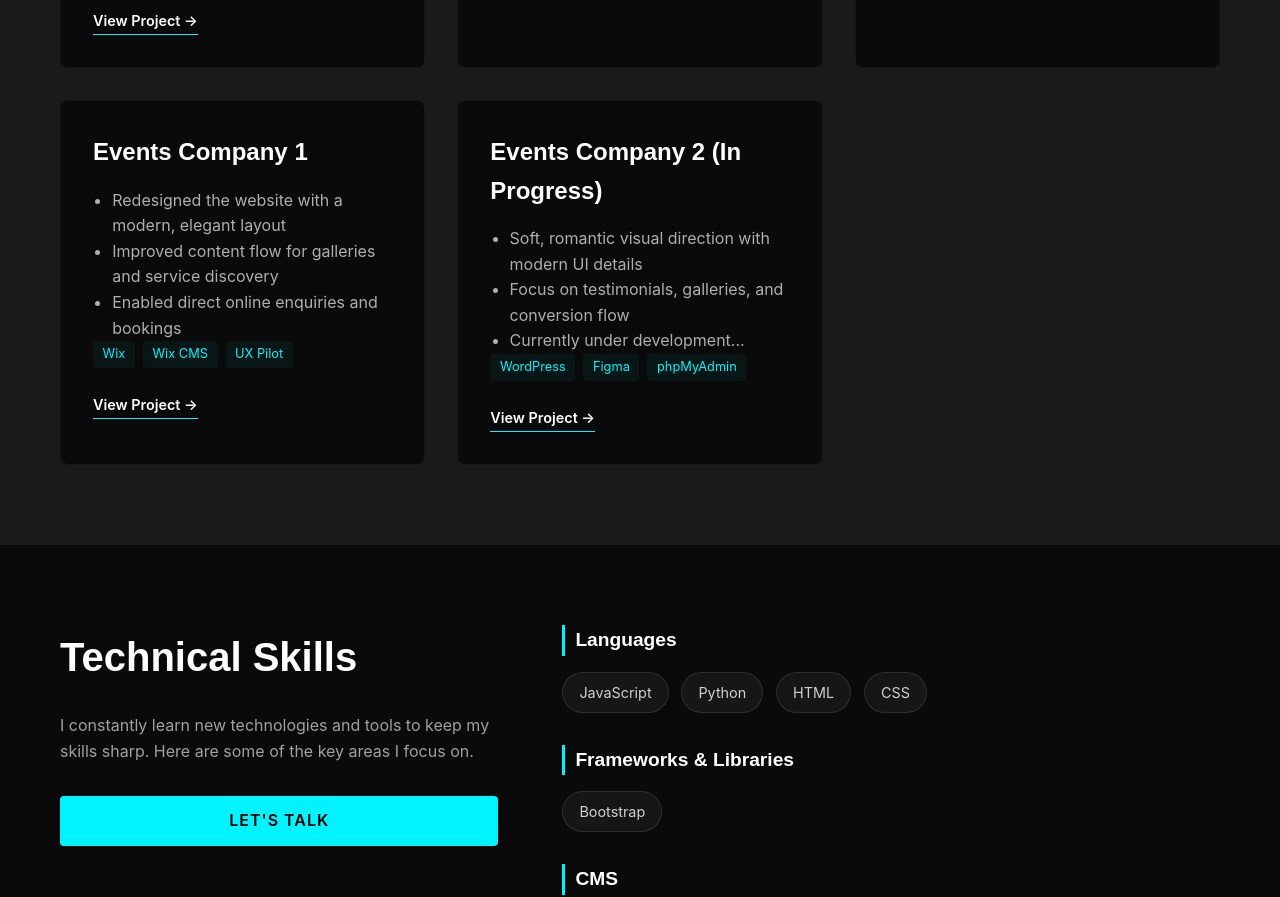
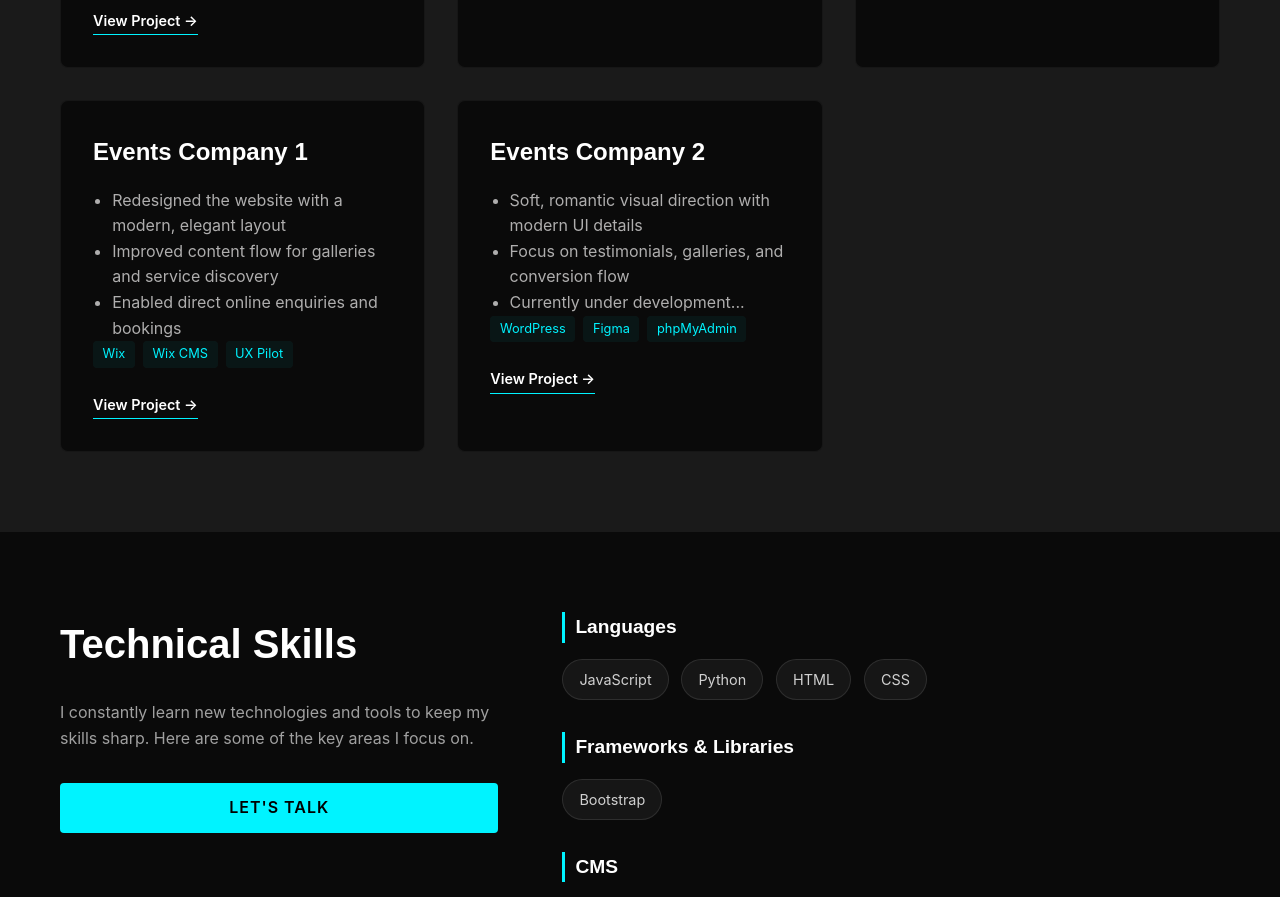
Before and after one commit to Edwardo93/Portfolio, a React (Vite) app: page / in a window 1280 px wide. Shown: the part 1400-2297 px from the top of the page. Built offline with nearby package versions, Linux system fonts and the light colour scheme; a web font is replaced by a local one.

Commit message:
Events Company2 Update

```diff
--- a/src/App.jsx
+++ b/src/App.jsx
@@ -251,7 +251,7 @@ function App() {
             </div>
             {/* Project 5 */}
             <div className="project-card">
-              <h3>Events Company 2 (In Progress) </h3>
+              <h3>Events Company 2</h3>
               <ul>
                 <li>Soft, romantic visual direction with modern UI details</li>
                 <li>Focus on testimonials, galleries, and conversion flow</li>
@@ -263,7 +263,7 @@ function App() {
                 <span className="tech-tag">Figma</span>
                 <span className="tech-tag">phpMyAdmin</span>
               </div>
-              <a href="https://www.sayidoweddings.co.uk/" className="project-link" onClick={() => trackClick('View SayidoWeddings')}>View Project &rarr;</a>
+              <a href="https://www.sayidoweddings.co.uk/home" className="project-link" onClick={() => trackClick('View SayidoWeddings')}>View Project &rarr;</a>
             </div>
 
           </div>
```
